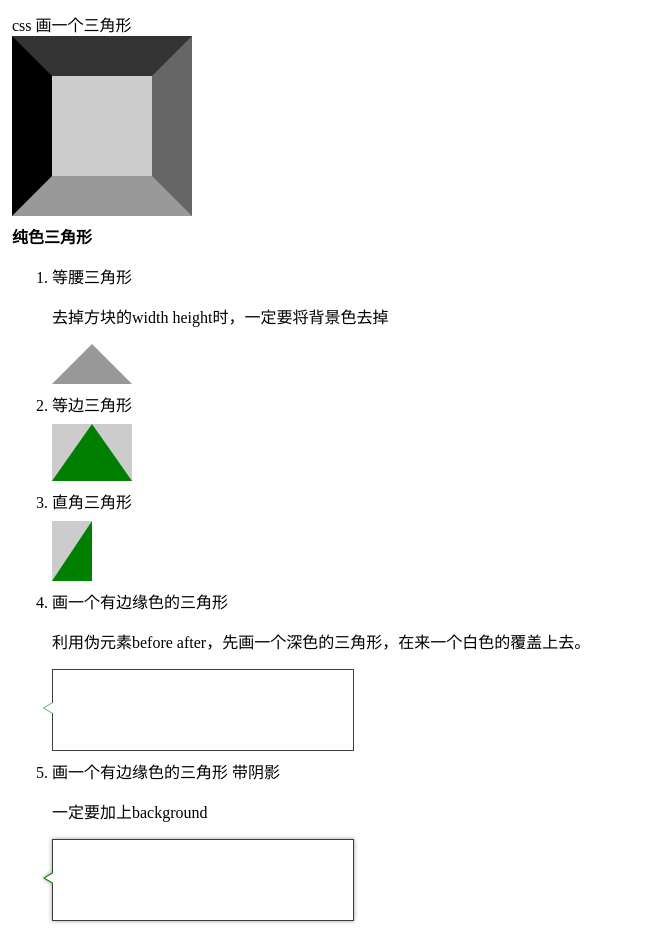
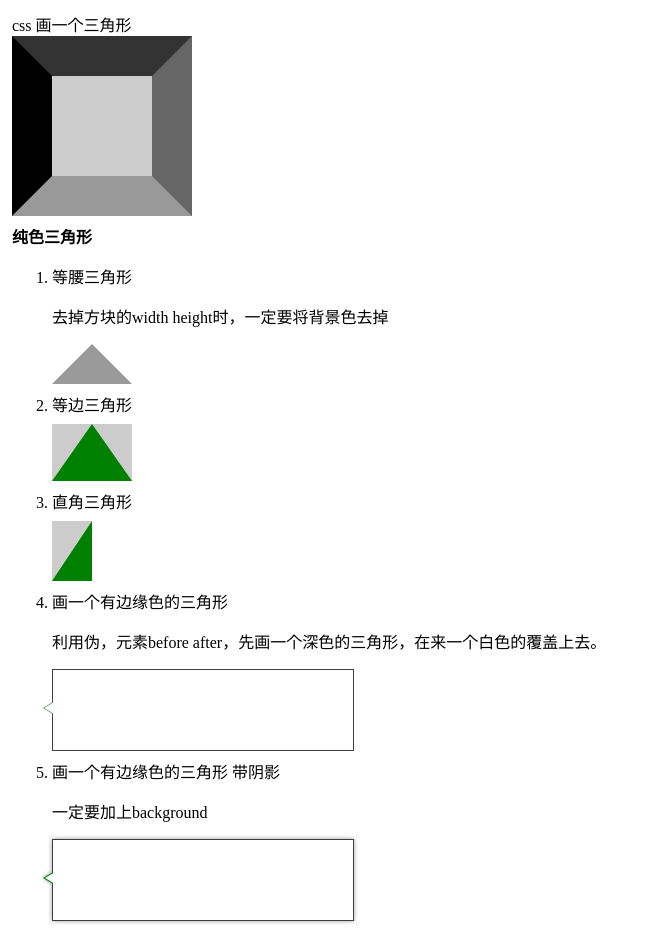
Before and after one commit to duanbowen/duanbowen.github.io, a plain HTML site: page css-tricks/triangle.html in a window 1280 px wide. Shown: the whole page, without its empty margins (0-647 px from the left). Drawn offline with Linux system fonts and the light colour scheme.

Commit message:
三角形

```diff
--- a/css-tricks/triangle.html
+++ b/css-tricks/triangle.html
@@ -121,7 +121,7 @@
       </li>
       <li>
           <article>画一个有边缘色的三角形</article>
-          <p>利用伪元素before after，先画一个深色的三角形，在来一个白色的覆盖上去。</p>
+          <p>利用伪，元素before after，先画一个深色的三角形，在来一个白色的覆盖上去。</p>
           <div class="triangle-color-border"></div>
       </li>
       <li>
```
